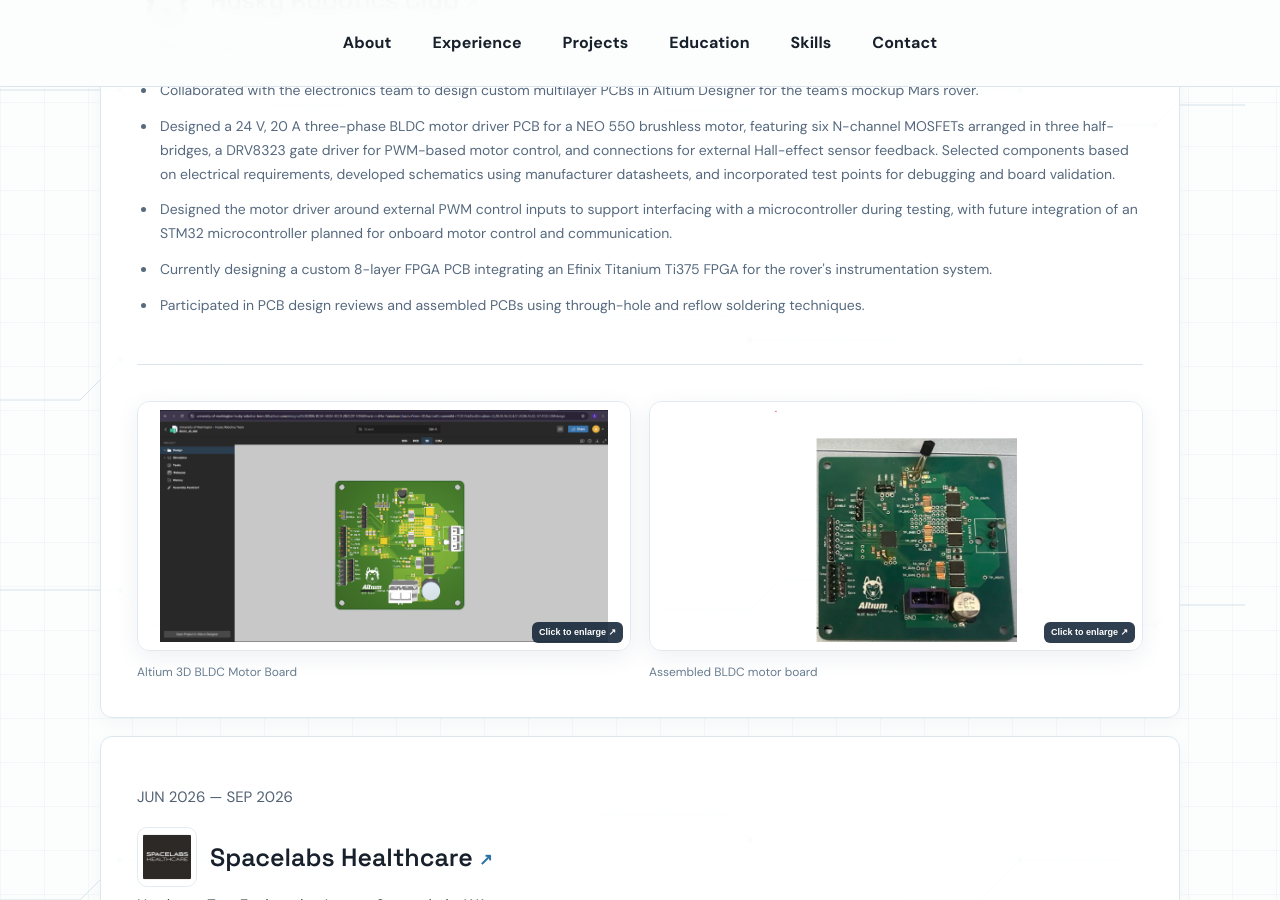
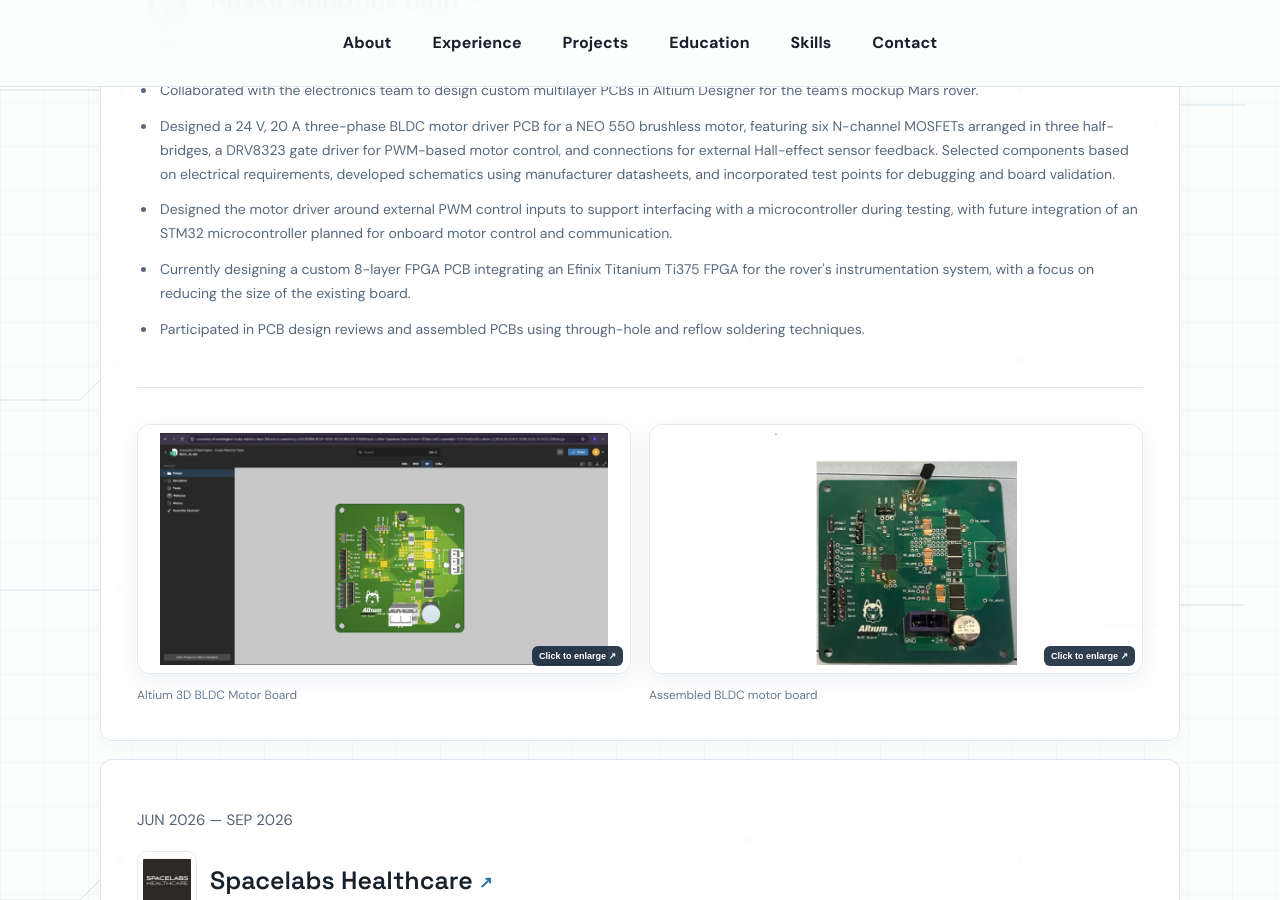
Before and after one commit to AdityaManivel/AdityaManivel.github.io, a Jekyll site: the page index.html, which Jekyll copies as it is, in a window 1280 px wide and 900 px high, scrolled down 1218 px. Built offline with Jekyll 4.4.1, drawn with Linux system fonts in a browser that asks for light colours.

Commit message:
Highlight FPGA instrumentation PCB size reduction goal

```diff
--- a/index.html
+++ b/index.html
@@ -72,7 +72,7 @@
           <li>Collaborated with the electronics team to design custom multilayer PCBs in Altium Designer for the team's mockup Mars rover.</li>
           <li>Designed a 24 V, 20 A three-phase BLDC motor driver PCB for a NEO 550 brushless motor, featuring six N-channel MOSFETs arranged in three half-bridges, a DRV8323 gate driver for PWM-based motor control, and connections for external Hall-effect sensor feedback. Selected components based on electrical requirements, developed schematics using manufacturer datasheets, and incorporated test points for debugging and board validation.</li>
           <li>Designed the motor driver around external PWM control inputs to support interfacing with a microcontroller during testing, with future integration of an STM32 microcontroller planned for onboard motor control and communication.</li>
-          <li>Currently designing a custom 8-layer FPGA PCB integrating an Efinix Titanium Ti375 FPGA for the rover's instrumentation system.</li>
+          <li>Currently designing a custom 8-layer FPGA PCB integrating an Efinix Titanium Ti375 FPGA for the rover's instrumentation system, with a focus on reducing the size of the existing board.</li>
           <li>Participated in PCB design reviews and assembled PCBs using through-hole and reflow soldering techniques.</li>
         </ul>
 
```
